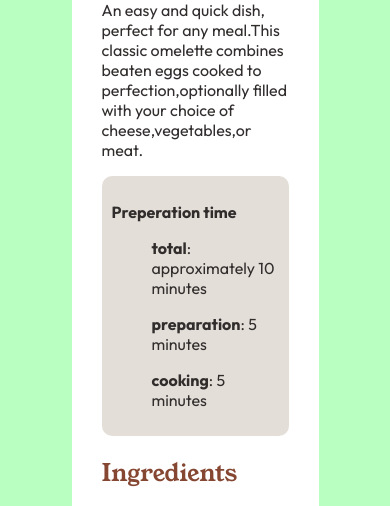
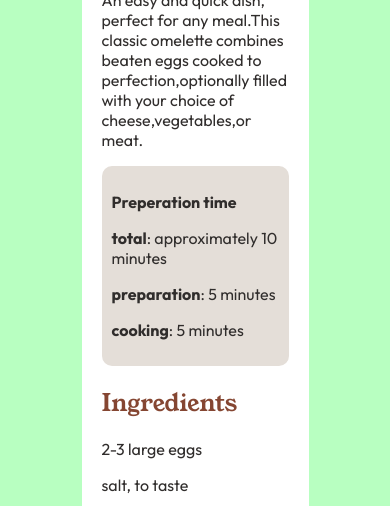
Before and after one commit to Iamtobi1345/recipe, a plain HTML site: page index.html in a window 390 px wide. Shown: the part 304-810 px from the top of the page. Drawn offline with Linux system fonts and the light colour scheme; files whose address does not match are found by name.

Commit message:
Update recipe.css

```diff
--- a/recipe.css
+++ b/recipe.css
@@ -84,6 +84,10 @@ img{
         margin-top: -20px;
 
     }
+    .page{
+        padding:20px;}
+    ol{
+        padding:0px;}
 
     .cal2{
         margin-left:80px ;
```
